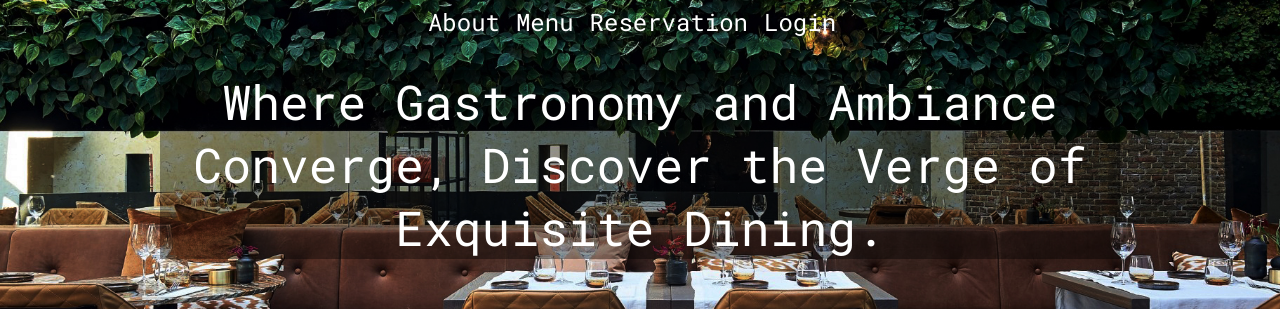
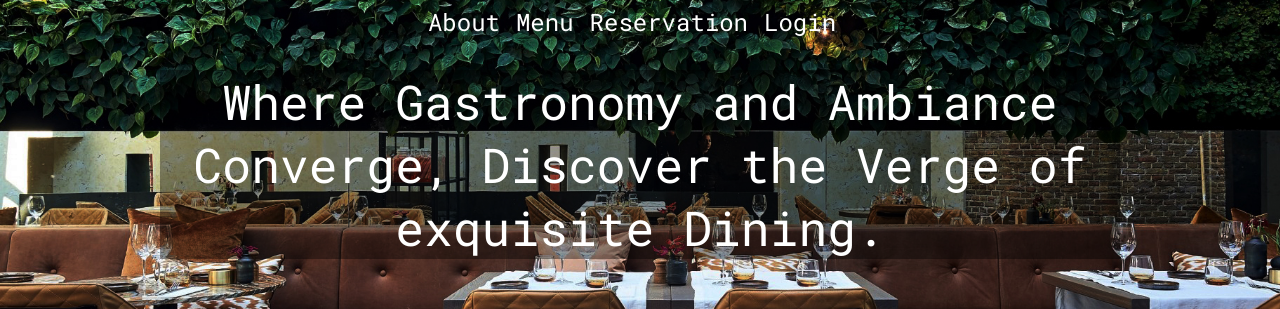
Before and after one commit to AlbertoAchegaLeitao/verge, a React (Create React App) app: page / in a window 1280 px wide. Shown: the part 228-537 px from the top of the page. Built offline with nearby package versions, Linux system fonts and the light colour scheme.

Commit message:
Creating context for switching phrases in the hero

```diff
--- a/package.json
+++ b/package.json
@@ -41,5 +41,8 @@
       "last 1 firefox version",
       "last 1 safari version"
     ]
+  },
+  "devDependencies": {
+    "@babel/plugin-proposal-private-property-in-object": "^7.21.11"
   }
 }
--- a/src/App.tsx
+++ b/src/App.tsx
@@ -1,16 +1,16 @@
 import React from "react";
 import { Outlet } from "react-router";
-
 import Navbar from "./components/navbar/Navbar";
 import Footer from "./components/footer/Footer";
+import { HeroTextProvider } from "./components/navbar/HeroContext";
 
 const App = () => {
   return (
-    <div>
+    <HeroTextProvider>
       <Navbar />
       <Outlet />
       <Footer />
-    </div>
+    </HeroTextProvider>
   );
 };
 
--- /dev/null
+++ b/src/components/navbar/HeroContext.tsx
@@ -0,0 +1,42 @@
+import React, { useState, createContext, useContext, ReactNode } from "react";
+
+interface HeroTextContextValue {
+  heroText: string;
+  handleMenuClick: (menuItem: string) => void;
+}
+
+const HeroTextContext = createContext<HeroTextContextValue | null>(null);
+
+export const useHeroTextContext = () => {
+  return useContext(HeroTextContext);
+};
+
+interface HeroTextProviderProps {
+  children: ReactNode;
+}
+
+export const HeroTextProvider = ({ children }: HeroTextProviderProps) => {
+  const [heroText, setHeroText] = useState(
+    "Where Gastronomy and Ambiance Converge, Discover the Verge of exquisite Dining."
+  );
+  const handleMenuClick = (menuItem: string) => {
+    if (menuItem === "home") {
+      setHeroText(
+        "Where Gastronomy and Ambiance Converge, Discover the Verge of exquisite Dining."
+      );
+    } else if (menuItem === "about") {
+      setHeroText("About Us");
+    } else if (menuItem === "menu") {
+      setHeroText("Learn Our Menu");
+    } else if (menuItem === "Reservation") {
+      setHeroText("Make a Reservation");
+    } else if (menuItem === "Login") {
+      setHeroText("Create an Account");
+    }
+  };
+  return (
+    <HeroTextContext.Provider value={{ heroText, handleMenuClick }}>
+      {children}
+    </HeroTextContext.Provider>
+  );
+};
--- a/src/components/navbar/Navbar.tsx
+++ b/src/components/navbar/Navbar.tsx
@@ -1,7 +1,9 @@
 import React from "react";
+import { useHeroTextContext } from "./HeroContext";
+
 import {
   Container,
-  Navbar,
+  Nav,
   Logo,
   StyledLink,
   Hero,
@@ -10,28 +12,42 @@ import {
 } from "./styles";
 import header from "../../assets/images/header.jpg";
 
-const Navabar = () => {
+const Navbar = () => {
   const backgroundImage = `url(${header})`;
+  const context = useHeroTextContext();
+  // Check if context is null before accessing its properties
+  const heroText = context?.heroText || "";
+  const handleMenuClick = context?.handleMenuClick || (() => {});
 
   return (
-    <Navbar backgroundImage={backgroundImage}>
-      <Logo to="/">Verge</Logo>
+    <Nav backgroundImage={backgroundImage}>
+      <Logo to="/" onClick={() => handleMenuClick("home")}>
+        Verge
+      </Logo>
       <Container>
-        <StyledLink to="/about">About</StyledLink>
-        <StyledLink to="/menu">Menu</StyledLink>
-        <StyledLink to="/reservation">Reservation</StyledLink>
-        <StyledLink to="/login">Login</StyledLink>
+        <StyledLink to="/about" onClick={() => handleMenuClick("about")}>
+          About
+        </StyledLink>
+        <StyledLink to="/menu" onClick={() => handleMenuClick("menu")}>
+          Menu
+        </StyledLink>
+        <StyledLink
+          to="/reservation"
+          onClick={() => handleMenuClick("Reservation")}
+        >
+          Reservation
+        </StyledLink>
+        <StyledLink to="/login" onClick={() => handleMenuClick("Login")}>
+          Login
+        </StyledLink>
       </Container>
       <HeroContainer>
-        <Hero>
-          Where Gastronomy and Ambiance Converge, Discover the Verge of
-          Exquisite Dining.
-        </Hero>
+        <Hero>{heroText}</Hero>
       </HeroContainer>
 
       <Btn>Reserve a Table</Btn>
-    </Navbar>
+    </Nav>
   );
 };
 
-export default Navabar;
+export default Navbar;
--- a/src/components/navbar/styles.ts
+++ b/src/components/navbar/styles.ts
@@ -7,7 +7,7 @@ interface NavbarProps {
   backgroundImage: string; // Add the backgroundImage prop to the interface
 }
 
-export const Navbar = styled.nav<NavbarProps>`
+export const Nav = styled.nav<NavbarProps>`
   padding: 1rem 0;
   display: flex;
   flex-direction: column;
```
Also changed, not shown: 1 other file (tests, documents, lock files or other folders).
